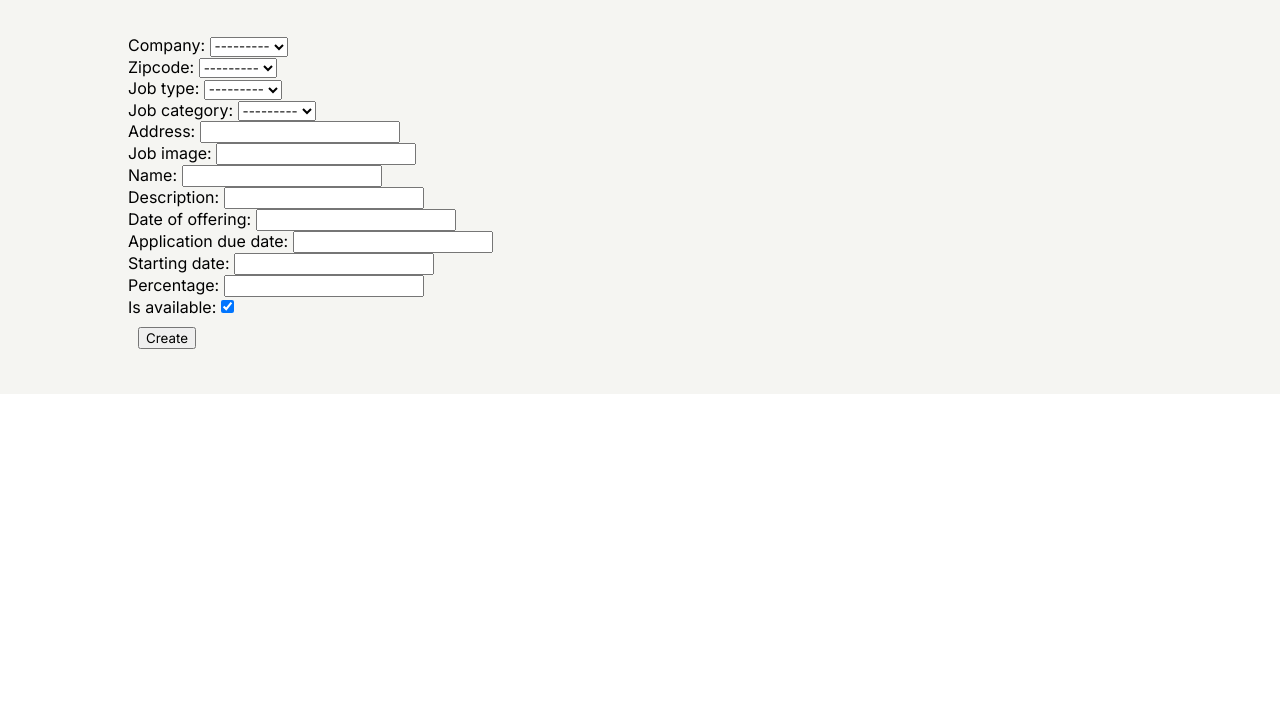
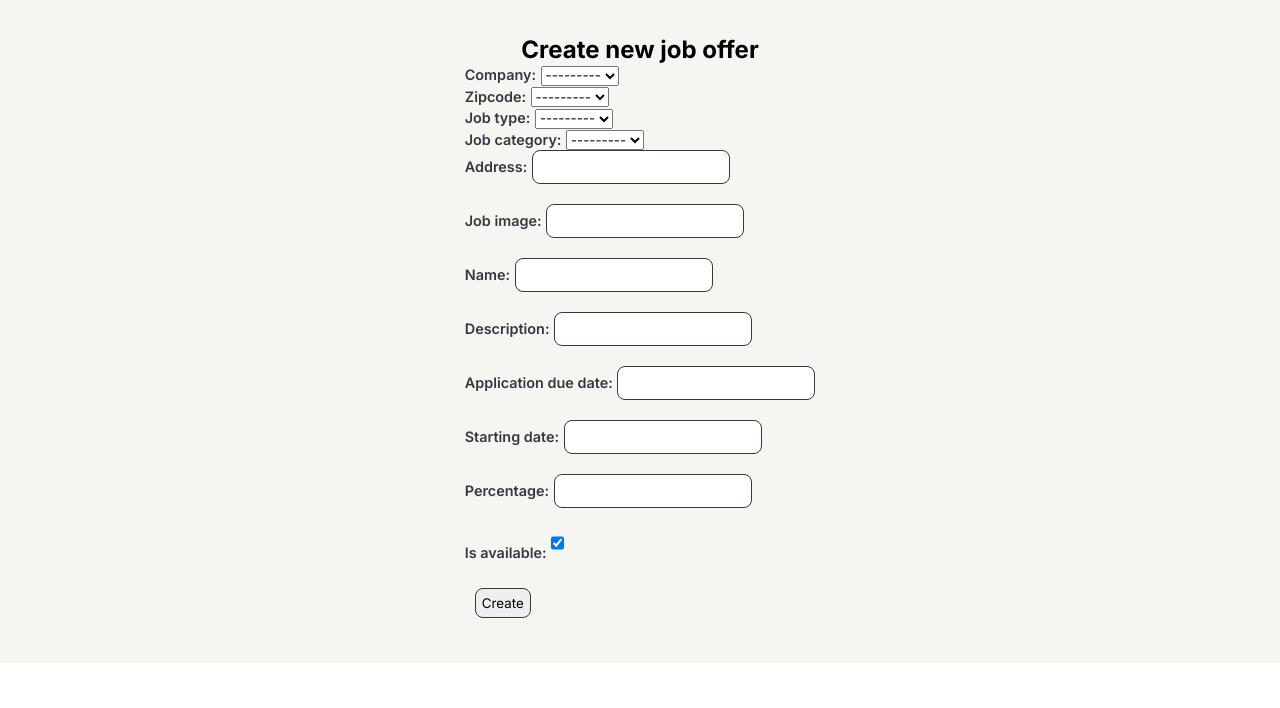
Before and after one commit to GiantMushy/Nestor, a Django app: page /jobs/create_job in a window 1280 px wide. Shown: the part 92-800 px from the top of the page. Run offline with Django 5.2, Linux system fonts and the light colour scheme; data that the repository does not hold is empty; some web fonts are replaced.

Commit message:
job page

```diff
--- a/Nestor/job/forms/job_form.py
+++ b/Nestor/job/forms/job_form.py
@@ -1,22 +1,26 @@
-from django.forms import ModelForm, widgets
+from django import forms
+# import ModelForm, widgets
 from job.models import Job
+from django.utils import timezone
 
 
-class JobCreateForm(ModelForm):
+class JobCreateForm(forms.ModelForm):
+    # date_of_offering = forms.DateField(initial=timezone.now().date())
+
     class Meta:
         model = Job
-        exclude = ['id']
+        exclude = ['id', 'date_of_offering', 'num_of_applicants']
         widgets = {
-            'name': widgets.TextInput(attrs={'class': 'form-control'}),
-            'description': widgets.TextInput(attrs={'class': 'form-control'}),
-            'zipcode': widgets.Select(attrs={'class': 'form-control'}),
-            'job_type': widgets.Select(attrs={'class': 'form-control'}),
-            'job-category': widgets.Select(attrs={'class': 'form-control'}),
-            'address': widgets.TextInput(attrs={'class': 'form-control'}),
-            'job_image': widgets.TextInput(attrs={'class': 'form-control'}),
-            'date_of_offering': widgets.DateInput(attrs={'class': 'form-control'}),
-            'application_due_date': widgets.DateInput(attrs={'class': 'form-control'}),
-            'start_date': widgets.DateInput(attrs={'class': 'form-control'}),
-            'percentage': widgets.NumberInput(attrs={'class': 'form-control'}),
-            'is_available': widgets.CheckboxInput(attrs={'class': 'checkbox'})
+            'name': forms.TextInput(attrs={'class': 'form-control'}),
+            'description': forms.TextInput(attrs={'class': 'form-control'}),
+            'zipcode': forms.Select(attrs={'class': 'form-control'}),
+            'job_type': forms.Select(attrs={'class': 'form-control'}),
+            'job-category': forms.Select(attrs={'class': 'form-control'}),
+            'address': forms.TextInput(attrs={'class': 'form-control'}),
+            'job_image': forms.TextInput(attrs={'class': 'form-control'}),
+            # 'date_of_offering': forms.DateInput(attrs={'class': 'form-control'}),
+            'application_due_date': forms.DateInput(attrs={'class': 'form-control'}),
+            'start_date': forms.DateInput(attrs={'class': 'form-control'}),
+            'percentage': forms.NumberInput(attrs={'class': 'form-control'}),
+            'is_available': forms.CheckboxInput(attrs={'class': 'checkbox'})
         }
--- a/Nestor/job/models.py
+++ b/Nestor/job/models.py
@@ -2,6 +2,7 @@ from django.db import models
 from company.models import Company
 from common.models import ZipCode, Skills, JobCategory
 from applicant.models import Applicant, Experience, Education, References
+from django.utils import timezone
 
 
 class JobType(models.Model):  #summer/internship/part-time/fulltime
@@ -20,11 +21,11 @@ class Job(models.Model):
     job_image = models.CharField(max_length=9999, blank=True, null=True)
     name = models.CharField(max_length=255)
     description = models.TextField(max_length=1000)
-    date_of_offering = models.DateField()
+    date_of_offering = models.DateField(default=timezone.now)
     application_due_date = models.DateField()
     starting_date = models.DateField()
     percentage = models.IntegerField()
-    num_of_applicants = 0
+    num_of_applicants = models.IntegerField(default=0)
     is_available = models.BooleanField(default=True)
 
     def __str__(self):
--- /dev/null
+++ b/Nestor/static/css/create_job.css
@@ -0,0 +1,28 @@
+.create-job-container {
+	display: flex;
+	flex-direction: column;
+	align-items: center;
+}
+
+.form-upper {
+	display: flex;
+}
+
+.middle-upper-form,
+.right-upper-form {
+	display: flex;
+	flex-direction: column;
+}
+
+.create-job-container input {
+	margin-bottom: 20px;
+	border: solid 1px #363841;
+	border-radius: 8px;
+	min-height: 30px;
+}
+
+.create-job-container label {
+	font-size: 0.9rem;
+	font-weight: 600;
+	color: #363841;
+}
--- a/Nestor/static/css/job-page.css
+++ b/Nestor/static/css/job-page.css
@@ -46,6 +46,7 @@
 }
 
 .apply-btn {
+	text-decoration: none;
 	align-self: flex-start;
 	padding: 8px 40px;
 	font-size: 0.8rem;
--- a/Nestor/static/css/nav_bar.css
+++ b/Nestor/static/css/nav_bar.css
@@ -166,6 +166,7 @@
 }
 
 .profile-dropdown a {
+	text-decoration: none;
 	font-weight: 500;
 	height: 25px;
 	margin: 0px 7px;
@@ -208,9 +209,11 @@
 }
 
 .left a.active {
-  text-decoration: underline; /* Apply underline for active link */
+	text-decoration: underline;
+	/* Apply underline for active link */
 }
 
 .subnav a.active {
-  text-decoration: underline; /* Apply underline for active link */
+	text-decoration: underline;
+	/* Apply underline for active link */
 }
--- a/Nestor/templates/job/create_job.html
+++ b/Nestor/templates/job/create_job.html
@@ -1,8 +1,49 @@
 {% extends "base.html" %}
+{% load static %}
+    {% block additionalStyles %}
+    <link rel="stylesheet" href="{% static 'css/create_job.css' %}" />
+    {% endblock additionalStyles %}
     {% block content %}
+    <div class="create-job-container">
+        <h2>Create new job offer</h2>
         <form class="form form-horizontal" action="{% url 'create_job' %}" method="post">
             {% csrf_token %}
+            <!-- <div class="form-upper"> -->
+            <!--     <label for="id-job_image">Job image: </label> -->
+            <!--     {{ form.job_image }} -->
+            <!--     <div class="middle-upper-form"> -->
+            <!--         <label for="id_name">Job name: </label> -->
+            <!--         {{ form.name }} -->
+            <!--         <label for="id_category">Job category: </label> -->
+            <!--         {{ form.job_category }} -->
+            <!--         <label for="id_application_due_date">Due date: </label> -->
+            <!--         {{ form.application_due_date }} -->
+            <!--         <label for="id_starting_dage">Starting date: </label> -->
+            <!--         {{ form.starting_date }} -->
+            <!--     </div> -->
+            <!--     <div class="right-upper-form"> -->
+            <!--         <label for="id_zipcode">Zipcode: </label> -->
+            <!--         {{ form.zipcode }} -->
+            <!--         <label for="id_address">Address: </label> -->
+            <!--         {{ form.address }} -->
+            <!--         <label for="id_job_type">Job type: </label> -->
+            <!--         {{ form.job_type }} -->
+            <!--         <label for="id_percentage">Job percentage: </label> -->
+            <!--         {{ form.percentage }} -->
+            <!--     </div> -->
+            <!-- </div> -->
+            <!-- <label for="id_description">Description: </label> -->
+            <!-- {{ form.description }} -->
+            <!-- <div id="temporary"> -->
+            <!--     <label for="id_company">Company: </label> -->
+            <!--     {{ form.company }} -->
+            <!--     <label for="id_date_of_offering">Date of offering: </label> -->
+            <!--     {{ form.date_of_offering }} -->
+            <!--     <label for="id_is_available">Availability: </label> -->
+            <!--     {{ form.is_available }} -->
+            <!-- </div> -->
             {{ form }}
             <input type="submit" value="Create" class="btn btn-primary pull-right" style="clear:both; margin: 10px" />
         </form>
+    </div>
     {% endblock %}
--- a/Nestor/templates/job/job_page.html
+++ b/Nestor/templates/job/job_page.html
@@ -20,7 +20,7 @@
             <div class="middle-job-view">
                 <div class="title-and-btn">
                     <h2 class="job-title">{{ job.name }}</h2>
-                    <a class="apply-btn">Apply</a>
+                    <a class="apply-btn" href="" >Apply</a>
                 </div>
                 <h5>Job description</h5>
                 <p>{{ job.description }}</p>
```
Also changed, not shown: Nestor/job/migrations/0005_remove_job_date_of_offering.py (added), Nestor/job/migrations/0006_job_date_of_offering_job_num_of_applicants.py (added). Lines whose indentation alone changed are shown as unchanged.
